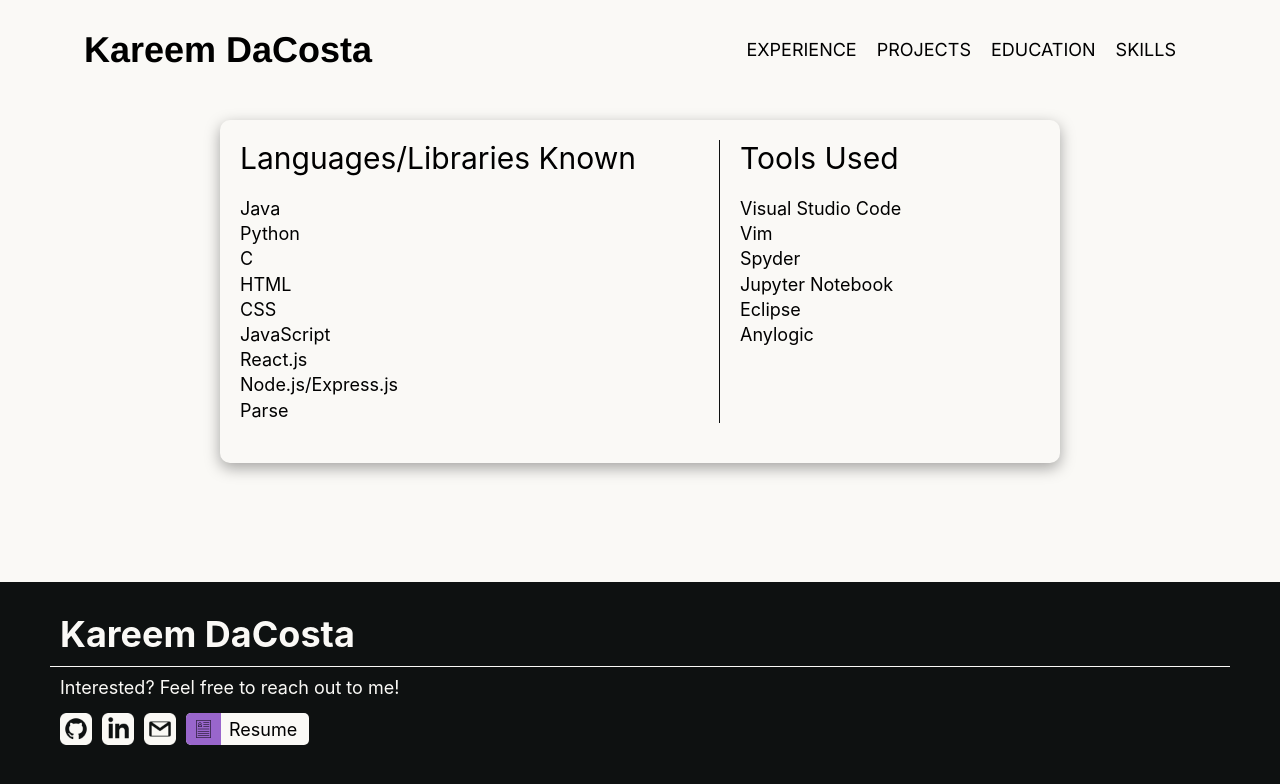
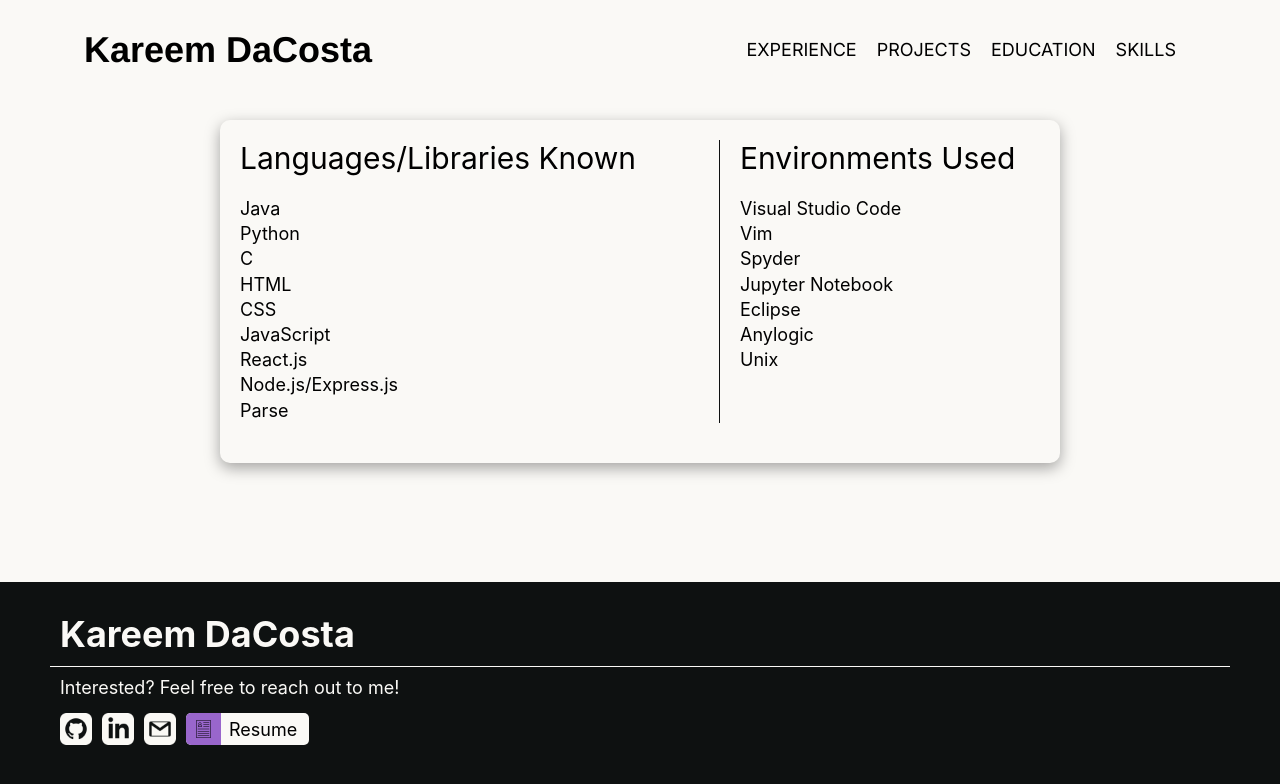
Before and after one commit to KareemDaCosta/kareem-dacosta-personal-website, a React (Create React App) app: page /skills in a window 1280 px wide. Shown: the top 784 px of the page. Built offline with nearby package versions, Linux system fonts and the light colour scheme.

Commit message:
Added Unix to Environments Used

```diff
--- a/src/components/Skills/Skills.jsx
+++ b/src/components/Skills/Skills.jsx
@@ -20,6 +20,7 @@ export default function Skills() {
     "Jupyter Notebook",
     "Eclipse",
     "Anylogic",
+    "Unix"
   ];
 
   return (
@@ -42,7 +43,7 @@ export default function Skills() {
         </div>
         <div className="skills-border-horizontal" />
         <div className="skills-section" id="skills-card-2">
-          <div className="skills-heading">Tools Used</div>
+          <div className="skills-heading">Environments Used</div>
           <ul className="skills-list">
             {editorsKnown.map((item) => {
               return (
```
